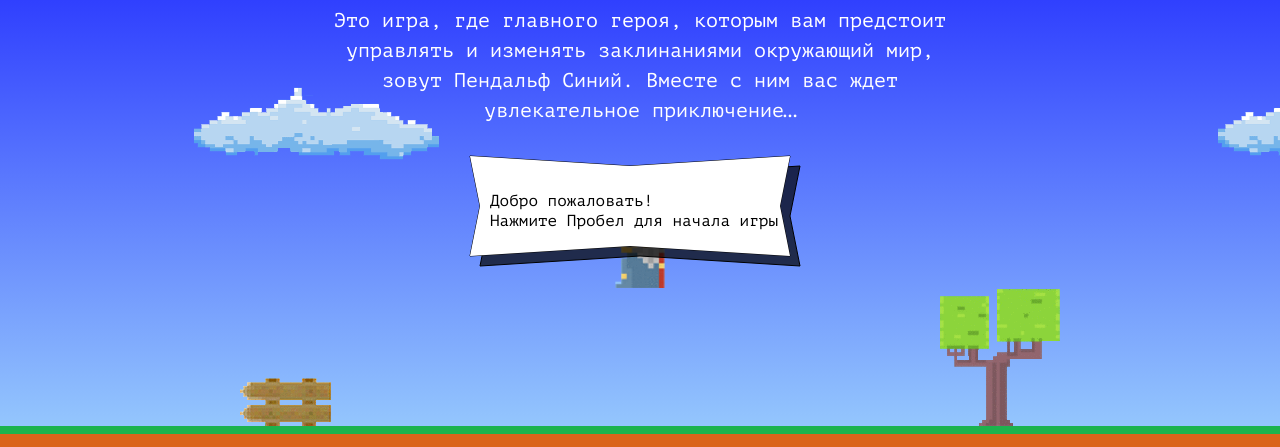
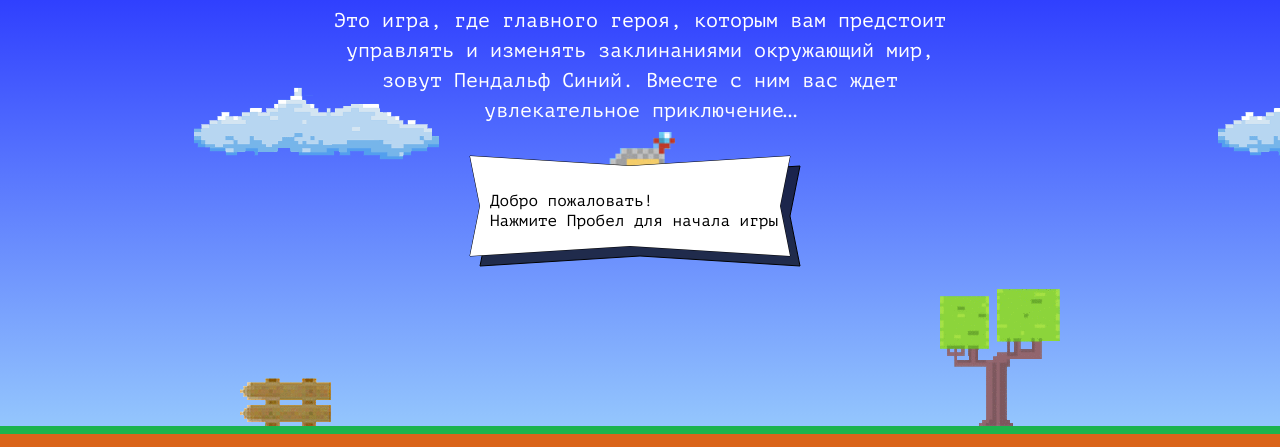
Before and after one commit to ZhukovaVarvara/397653-code-and-magick-21, a website: page index.html in a window 1280 px wide. Shown: the part 203-650 px from the top of the page. Drawn offline with Linux system fonts and the light colour scheme.

Commit message:
Update index.html

```diff
--- a/index.html
+++ b/index.html
@@ -198,7 +198,7 @@
   }
 
   var getWizardY = function (gameFieldHeight) {
-    return (gameFieldHeight - getWizardHeight()) / 3;
+    return (gameFieldHeight / 3) - getWizardHeight();
   }
 </script>
 <script src="js/game.js"></script>
```
